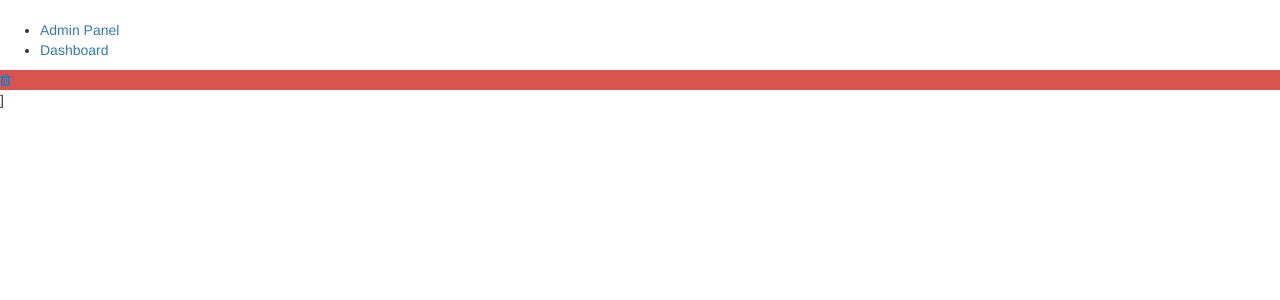
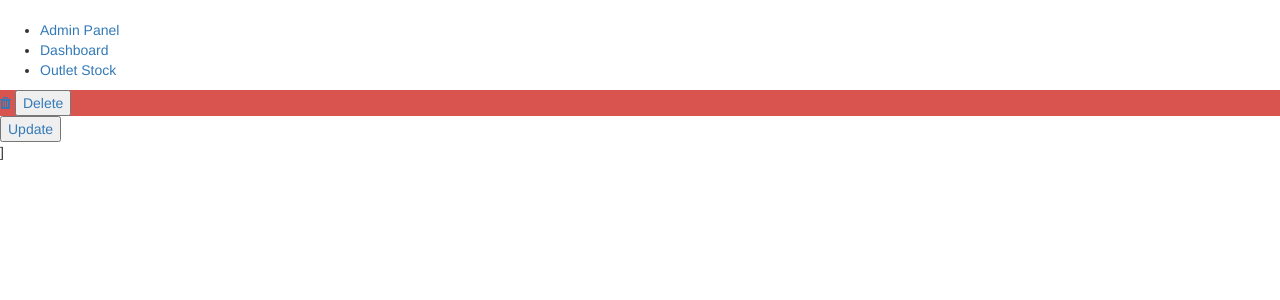
Before and after one commit to SudipBala/occasions_infinia_hub, a Django app: template templates/outlets/stock/detail_stock.html in a window 1280 px wide. Shown: the part 71-371 px from the top of the page. Run offline with Django 3.2, Linux system fonts and the light colour scheme; the template is opened without the code that fills it, so the values that code supplies are empty; some libraries are stand-ins or nearby versions.

Commit message:
Altered extends to outlet_index, Added update button in details

```diff
--- a/templates/outlets/stock/detail_stock.html
+++ b/templates/outlets/stock/detail_stock.html
@@ -1,4 +1,4 @@
-{% extends 'index.html' %}
+{% extends 'outlet_index.html' %}
 {% load static %}
 {% block content %}
     <tr >
@@ -13,14 +13,19 @@
         <td>{{ object.price }}</td>
         <td>{{ object.available }}</td>
     </tr>
-
     <div class="btn-danger">
         <a href="{% url 'outlets:stocks:delete' outlet_id=outlet_id pk=object.pk %}">
             <div>
                 <div>
                     <span class="fa fa-trash"></span>
+                    <button type="button">Delete</button>
                 </div>
             </div>
         </a>
     </div>
+    <div class="btn-bitbucket">
+        <a href="{% url 'outlets:stocks:update' outlet_id=outlet_id pk=object.pk %}">
+            <button type="button">Update</button>
+        </a>
+    </div>
 {%  endblock %}
--- a/templates/outlets/stock/list_stocks.html
+++ b/templates/outlets/stock/list_stocks.html
@@ -1,4 +1,4 @@
-{% extends 'index.html' %}
+{% extends 'outlet_index.html' %}
 {% load static %}
 
 {% block content %}
```
